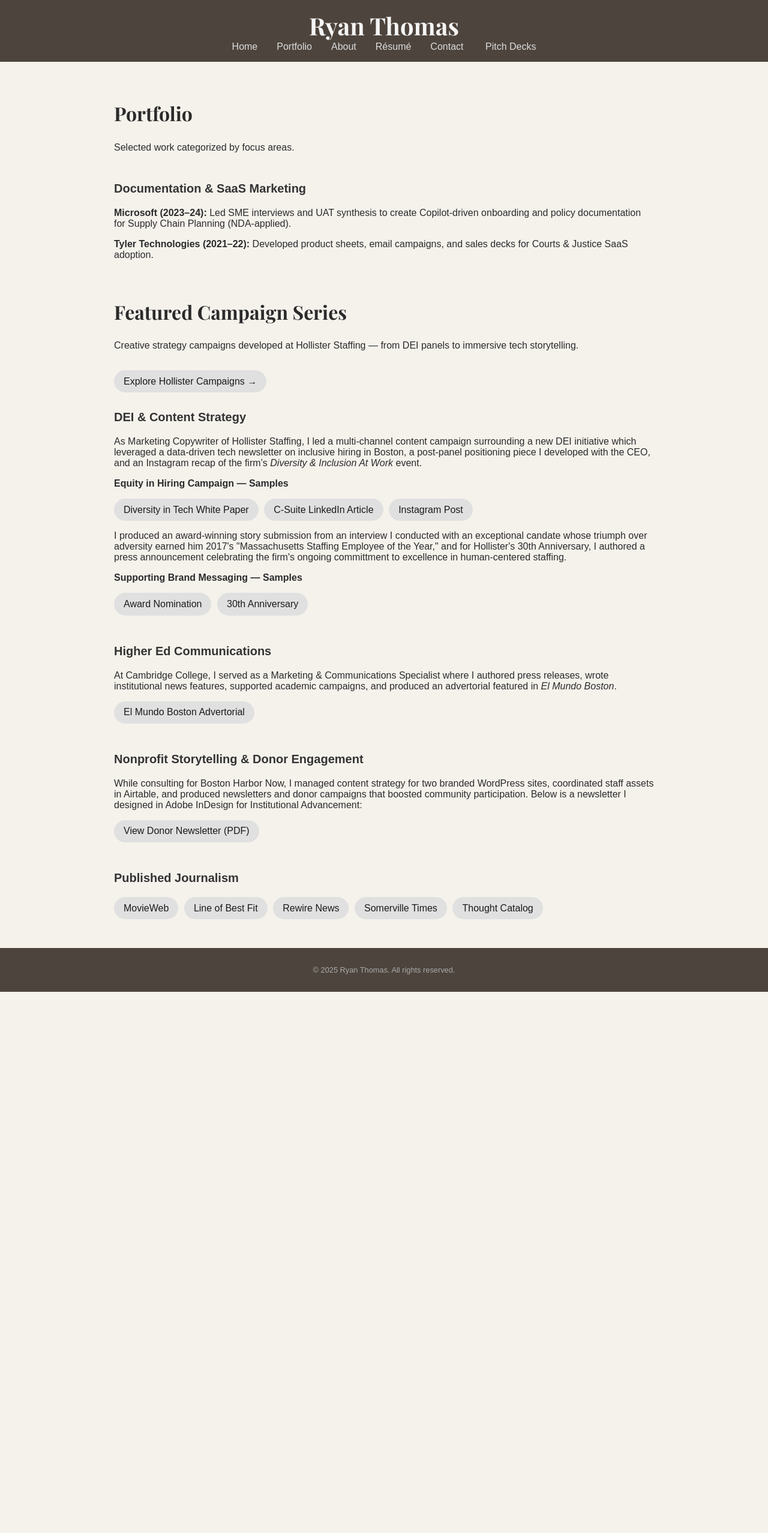
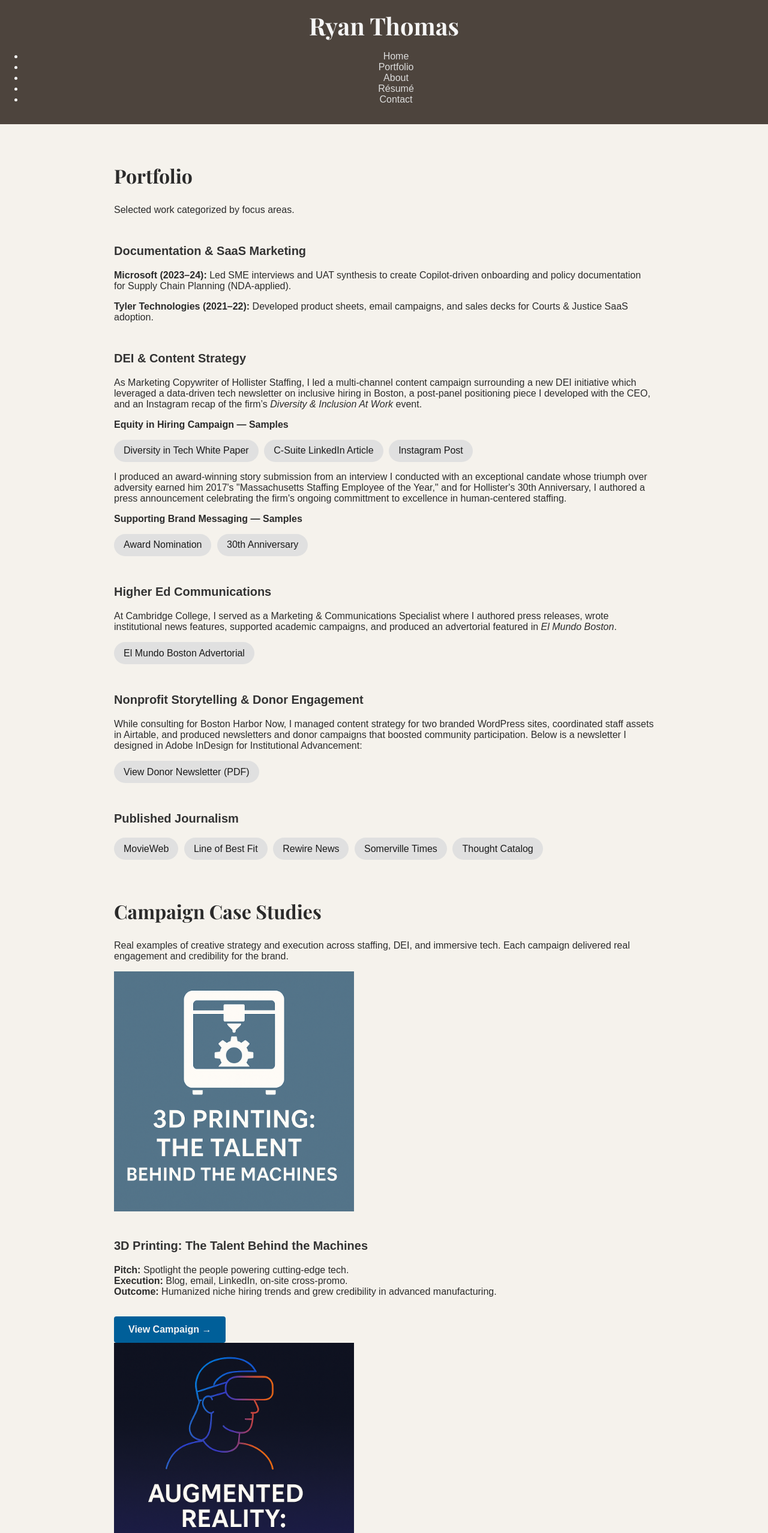
Before and after one commit to ryanlistens/ryan-portfolio, a plain HTML site: page portfolio.html in a window 1280 px wide. Shown: the top 2555 px of the page at 60% size. Before the commit the page ends 1653 px from the top, so only its background shows below. Drawn offline with nearby package versions, Linux system fonts and the light colour scheme.

Commit message:
Add files via upload

```diff
--- a/portfolio.html
+++ b/portfolio.html
@@ -8,10 +8,20 @@
   <link href="https://fonts.googleapis.com/css2?family=Libre+Baskerville:wght@400;700&family=Playfair+Display:wght@700&display=swap" rel="stylesheet">
 </head>
 <body>
-<header><h1>Ryan Thomas</h1><nav>
-<a href="index.html">Home</a><a href="portfolio.html">Portfolio</a><a href="about.html">About</a><a href="resume.html">Résumé</a><a href="contact.html">Contact</a>
-    <a href="pitchdecks.html">Pitch Decks</a>
-  </nav></header>
+
+<header>
+  <h1>Ryan Thomas</h1>
+  <nav>
+    <ul>
+      <li><a href="index.html">Home</a></li>
+      <li><a href="portfolio.html">Portfolio</a></li>
+      <li><a href="about.html">About</a></li>
+      <li><a href="resume.html">Résumé</a></li>
+      <li><a href="contact.html">Contact</a></li>
+    </ul>
+  </nav>
+</header>
+
 <main>
 
 <section><h2>Portfolio</h2><p>Selected work categorized by focus areas.</p></section>
@@ -19,14 +29,6 @@
 <p><strong>Microsoft (2023–24):</strong> Led SME interviews and UAT synthesis to create Copilot-driven onboarding and policy documentation for Supply Chain Planning (NDA-applied).</p>
 <p><strong>Tyler Technologies (2021–22):</strong> Developed product sheets, email campaigns, and sales decks for Courts & Justice SaaS adoption.</p>
 </section>
-
-<h2>Featured Campaign Series</h2>
-  <p>Creative strategy campaigns developed at Hollister Staffing — from DEI panels to immersive tech storytelling.</p>
-  <div class="buttons">
-    <a class="cta" href="hollister-campaigns.html">Explore Hollister Campaigns →</a>
-  </div>
-</section>
-
 <section><h3>DEI & Content Strategy</h3>
   <p> As Marketing Copywriter of Hollister Staffing, I led a multi-channel content campaign surrounding a new DEI initiative which leveraged a data-driven tech newsletter on inclusive hiring in Boston, a post-panel positioning piece I developed with the CEO, and an Instagram recap of the firm’s <em>Diversity &amp; Inclusion At Work</em> event.</p>
   <p><strong>Equity in Hiring Campaign — Samples</strong><br />
@@ -41,6 +43,7 @@
   <a href="https://web.archive.org/web/20180709083948/http://hollisterstaff.com/staffing-employee-of-the-year/" target="_blank">Award Nomination</a>
   <a href="https://web.archive.org/web/20201031185057/https://hollisterstaff.com/30-years-of-serving-boston/" target="_blank">30th Anniversary</a>
 </div></section>
+
 
 
 <section>
@@ -71,6 +74,49 @@
 </div></section>
 
 
+<section>
+  <h2>Campaign Case Studies</h2>
+  <p>Real examples of creative strategy and execution across staffing, DEI, and immersive tech. Each campaign delivered real engagement and credibility for the brand.</p>
+
+  <div class="campaigns">
+    <div class="campaign">
+      <img src="images/3d-printing.png" alt="3D Printing" style="width:100%; max-width:400px; margin-bottom: 1rem;">
+      <h3>3D Printing: The Talent Behind the Machines</h3>
+      <p><strong>Pitch:</strong> Spotlight the people powering cutting-edge tech.<br>
+         <strong>Execution:</strong> Blog, email, LinkedIn, on-site cross-promo.<br>
+         <strong>Outcome:</strong> Humanized niche hiring trends and grew credibility in advanced manufacturing.</p>
+      <a class="cta" href="https://web.archive.org/web/20210118063603/https://hollisterstaff.com/3d-printing/" target="_blank">View Campaign →</a>
+    </div>
+
+    <div class="campaign">
+      <img src="images/augmented-reality.png" alt="Augmented Reality" style="width:100%; max-width:400px; margin-bottom: 1rem;">
+      <h3>Augmented Reality: Real People, Unreal Tech</h3>
+      <p><strong>Pitch:</strong> Use a journalistic lens to showcase Boston’s immersive tech scene.<br>
+         <strong>Execution:</strong> Blog, email, sales-deck tie-in.<br>
+         <strong>Outcome:</strong> Created business-dev hooks and reinforced AR/VR vertical credibility.</p>
+      <a class="cta" href="https://web.archive.org/web/20191209211023/https://hollisterstaff.com/augmented-reality/" target="_blank">View Campaign →</a>
+    </div>
+
+    <div class="campaign">
+      <img src="images/dei-panel.png" alt="DEI Panel" style="width:100%; max-width:400px; margin-bottom: 1rem;">
+      <h3>InTech: Diversity Is an Active Verb</h3>
+      <p><strong>Pitch:</strong> Frame DEI as measurable action, not talk.<br>
+         <strong>Execution:</strong> Panel, invite copy, blog recap, Instagram promo.<br>
+         <strong>Outcome:</strong> Drove engagement, reinforced brand trust, built long-term content equity.</p>
+      <a class="cta" href="https://web.archive.org/web/20210118080450/https://hollisterstaff.com/intech-diversity-is-an-active-verb/" target="_blank">View Campaign →</a>
+    </div>
+  </div>
+</section>
+
+
+<section>
+  <h2>Featured Campaign Series</h2>
+  <p>Creative strategy campaigns developed at Hollister Staffing — from DEI panels to immersive tech storytelling.</p>
+  <div class="buttons">
+    <a class="cta" href="hollister-campaigns.html">Explore Hollister Campaigns →</a>
+  </div>
+</section>
+
 </main>
 <footer><p>© 2025 Ryan Thomas. All rights reserved.</p></footer>
 </body>
```
Also changed, not shown: about.html (+14 -4 lines), contact.html (+14 -4 lines), index.html (+14 -4 lines), pitchdecks.html (added, +68 -0 lines), resume.html (+13 -9 lines).
